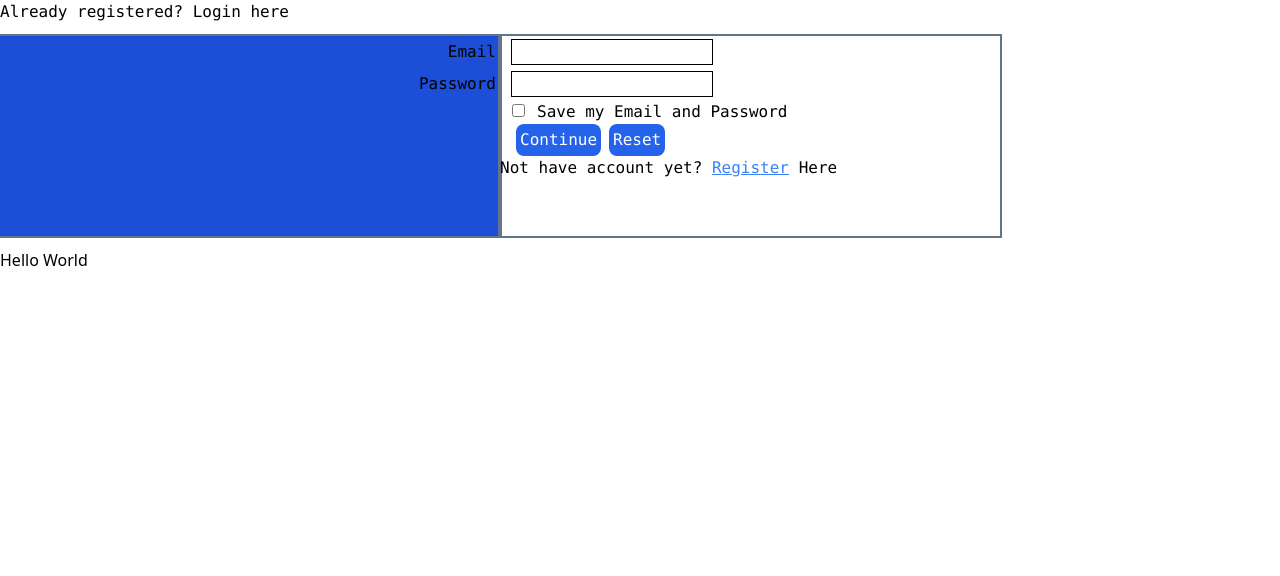
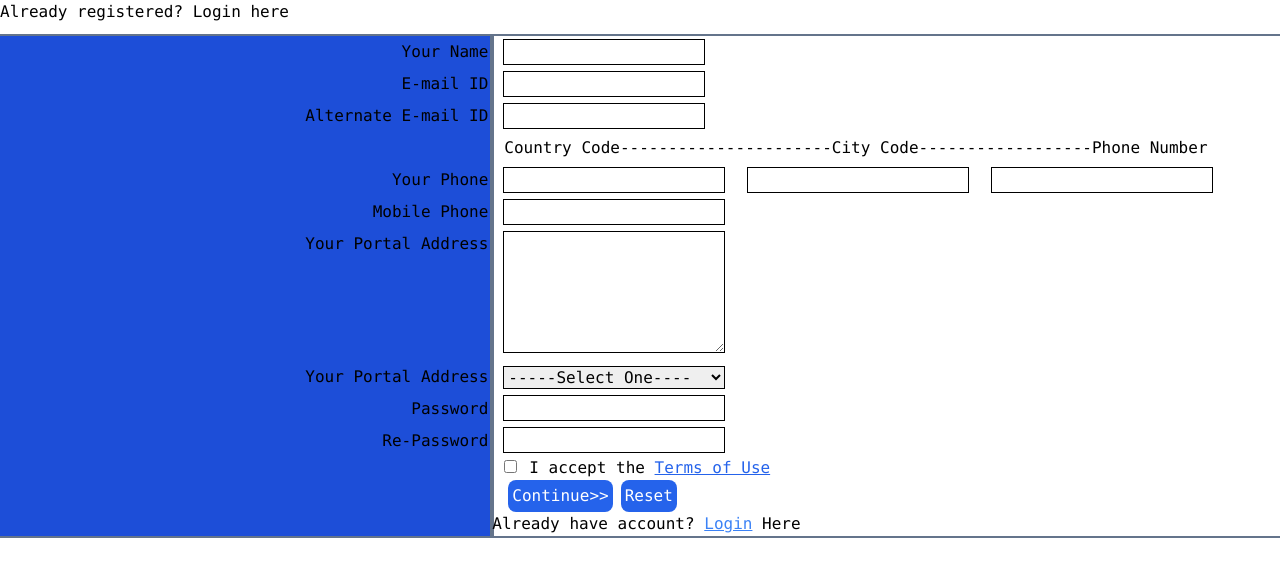
Before and after one commit to LostInLost/front-end-react-vite, a React (Vite) app: page /register in a window 1280 px wide. Shown: the top 576 px of the page. Built offline with nearby package versions, Linux system fonts and the light colour scheme.

Commit message:
Register Form

```diff
--- a/src/Pages/Register.jsx
+++ b/src/Pages/Register.jsx
@@ -1,18 +1,14 @@
-import { useState } from "react";
-import { Link } from "react-router-dom";
+import { useState } from 'react';
+import { Link } from 'react-router-dom';
 
 export default function Register() {
-    const [email, setEmail] = useState("");
-    const [password, setPassword] = useState("");
+  const [name, setName] = useState('');
+  const [email, setEmail] = useState('');
+  const [password, setPassword] = useState('');
 
   const Button = ({ children, type }) => {
     return (
-          <button
-            type={type}
-            className={
-              "transition transition-150 ease-in-out bg-blue-600 rounded-lg p-1 text-white hover:bg-blue-500 "
-            }
-          >
+      <button type={type} className={'transition transition-150 ease-in-out bg-blue-600 rounded-lg p-1 text-white hover:bg-blue-500 '}>
         {children}
       </button>
     );
@@ -20,7 +16,7 @@ export default function Register() {
 
   const handleSubmit = (e) => {
     e.preventDefault();
-        alert(`Selamat! Anda login sebagai ${email}`);
+    alert(`Selamat! Anda berhasil terdaftar sebagai ${email}`);
   };
 
   return (
@@ -30,46 +26,73 @@ export default function Register() {
           <h5>Already registered? Login here</h5>
         </div>
         <div className="flex">
-          <div className="flex flex-col outline outline-2 outline-slate-500 bg-blue-700 my-3 w-[500px] h-[200px]">
-            <div className="flex justify-end my-1 mx-1">Email</div>
+          <div className="flex flex-col outline outline-2 outline-slate-500 bg-blue-700 my-3 w-[500px] ">
+            <div className="flex justify-end my-1 mx-1">Your Name</div>
+            <div className="flex justify-end mx-1 my-1">E-mail ID</div>
+            <div className="flex justify-end mx-1 my-1">Alternate E-mail ID</div>
+            <br />
+            <div className="flex justify-end mx-1 my-1 mt-3">Your Phone</div>
+            <div className="flex justify-end mx-1 my-1">Mobile Phone</div>
+            <div className="flex justify-end mx-1 my-1">Your Portal Address</div>
+            <div className="flex justify-end mx-1 mt-[105px] my-1">Your Portal Address</div>
             <div className="flex justify-end mx-1 my-1">Password</div>
+            <div className="flex justify-end mx-1 my-1">Re-Password</div>
           </div>
-          <div className="flex flex-col outline outline-2 outline-slate-500 my-3 w-[500px] h-[200px]">
+          <div className="flex flex-col outline outline-2 outline-slate-500 my-3 w-[800px] ">
             <form action="" onSubmit={handleSubmit}>
               <div className="flex flex-col">
                 <div>
-                  <input
-                    type={"email"}
-                    required
-                    value={email}
-                    onChange={(e) => setEmail(e.target.value)}
-                    className="mx-3 my-1 outline outline-1 w-[200px]"
-                  />
+                  <input type={'text'} required value={name} onChange={(e) => setName(e.target.value)} className="mx-3 my-1 outline outline-1 w-[200px]" />
                 </div>
                 <div>
-                  <input
-                    type={"password"}
-                    required
-                    value={password}
-                    onChange={(e) => setPassword(e.target.value)}
-                    className="mx-3 my-1 outline outline-1 w-[200px]"
-                  />
+                  <input type={'email'} required value={password} onChange={(e) => setPassword(e.target.value)} className="mx-3 my-1 outline outline-1 w-[200px]" />
+                </div>
+                <div>
+                  <input type={'email'} required  onChange={''} className="mx-3 my-1 outline outline-1 w-[200px]" />
+                </div>
+                <div className="flex justify-start mx-3 my-1">Country Code----------------------City Code------------------Phone Number</div>
+                <div className="flex">
+                  <div>
+                    <input type={'text'} required  onChange={''} className="mx-3 my-1 outline outline-1 w-[220px]" />
+                  </div>
+                  <div>
+                    <input type={'text'} required  onChange={''} className="mx-3 my-1 outline outline-1 w-[220px]" />
+                  </div>
+                  <div>
+                    <input type={'text'} required  onChange={''} className="mx-3 my-1 outline outline-1 w-[220px]" />
+                  </div>
+                </div>
+                <div>
+                  <input type={'text'} required  onChange={''} className="mx-3 my-1 outline outline-1 w-[220px]" />
+                </div>
+                <div>
+                  <textarea name="" id="" cols="10" rows="5" className="mx-3 my-1 outline outline-1 w-[220px]"></textarea>
+                </div>
+                <div>
+                  <select name="" id="" className="mx-3 my-1 outline outline-1 w-[220px]">
+                    <option value="#">-----Select One----</option>
+                    <option value="1">Babat</option>
+                    <option value="2">Kediri</option>
+                    <option value="3">Sidoarjo</option>
+                  </select>
+                </div>
+                <div>
+                  <input type={'password'} required  onChange={''} className="mx-3 my-1 outline outline-1 w-[220px]" />
+                </div>
+                <div>
+                  <input type={'password'} required  onChange={''} className="mx-3 my-1 outline outline-1 w-[220px]" />
                 </div>
                 <div className="flex">
                   <div>
-                    <input
-                      id="chkbox"
-                      type="checkbox"
-                      className="bg-slate-400 hover:bg-slate-500 mx-3"
-                    />
+                    <input id="chkbox" type="checkbox" className="bg-slate-400 hover:bg-slate-500 mx-3" />
                   </div>
                   <div>
-                    <label htmlFor="chkbox">Save my Email and Password</label>
+                    <label htmlFor="chkbox">I accept the <Link className='text-blue-600'><u>Terms of Use</u></Link></label>
                   </div>
                 </div>
                 <div className="flex mx-3">
                   <div className="mx-1">
-                    <Button type="submit">Continue</Button>
+                    <Button type="submit">Continue&gt;&gt;</Button>
                   </div>
                   <div className="mx-1">
                     <Button type="reset">Reset </Button>
@@ -77,13 +100,10 @@ export default function Register() {
                 </div>
                 <div>
                   <p>
-                    Not have account yet?{" "}
-                    <Link
-                      to={"/register"}
-                      className="text-blue-500 hover:text-blue-400"
-                    >
-                      <u>Register</u>
-                    </Link>{" "}
+                    Already have account?{' '}
+                    <Link to={'/'} className="text-blue-500 hover:text-blue-400">
+                      <u>Login</u>
+                    </Link>{' '}
                     Here
                   </p>
                 </div>
@@ -91,7 +111,7 @@ export default function Register() {
             </form>
           </div>
         </div>
-      </div><h1>Hello World</h1>
+      </div>
     </>
-    )
+  );
 }
```
Lines whose indentation alone changed are shown as unchanged.
